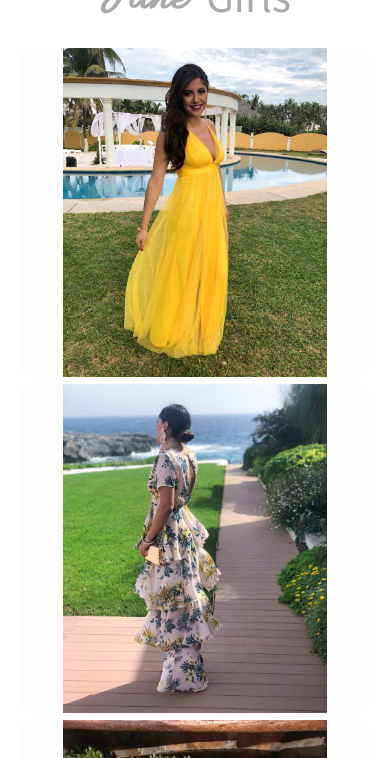
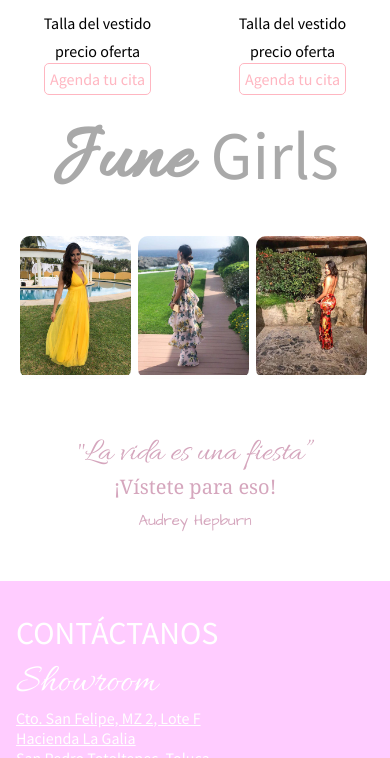
Before and after one commit to Danieru-AceRo/JuneWearIt, a plain HTML site: page index.html in a window 390 px wide. Shown: the part 1242-2000 px from the top of the page. Drawn offline with Linux system fonts and the light colour scheme; files whose address does not match are found by name.

Commit message:
arreglo de imagenes de inicio

```diff
--- a/css/estilos.css
+++ b/css/estilos.css
@@ -495,6 +495,16 @@ h1 {
         text-align: center;
         margin-right: 0;
     }
+    .event-imageConteiner{
+     display: block;
+    }
+    .event-image{
+        max-width: 100%;
+        width: 100%;
+        object-fit: cover;
+        height: auto;
+    }
+    }
 }
 @media screen and (max-width: 480px) {
     .promotion h3{
```
Also changed, not shown: index.html (+0 -17 lines).
